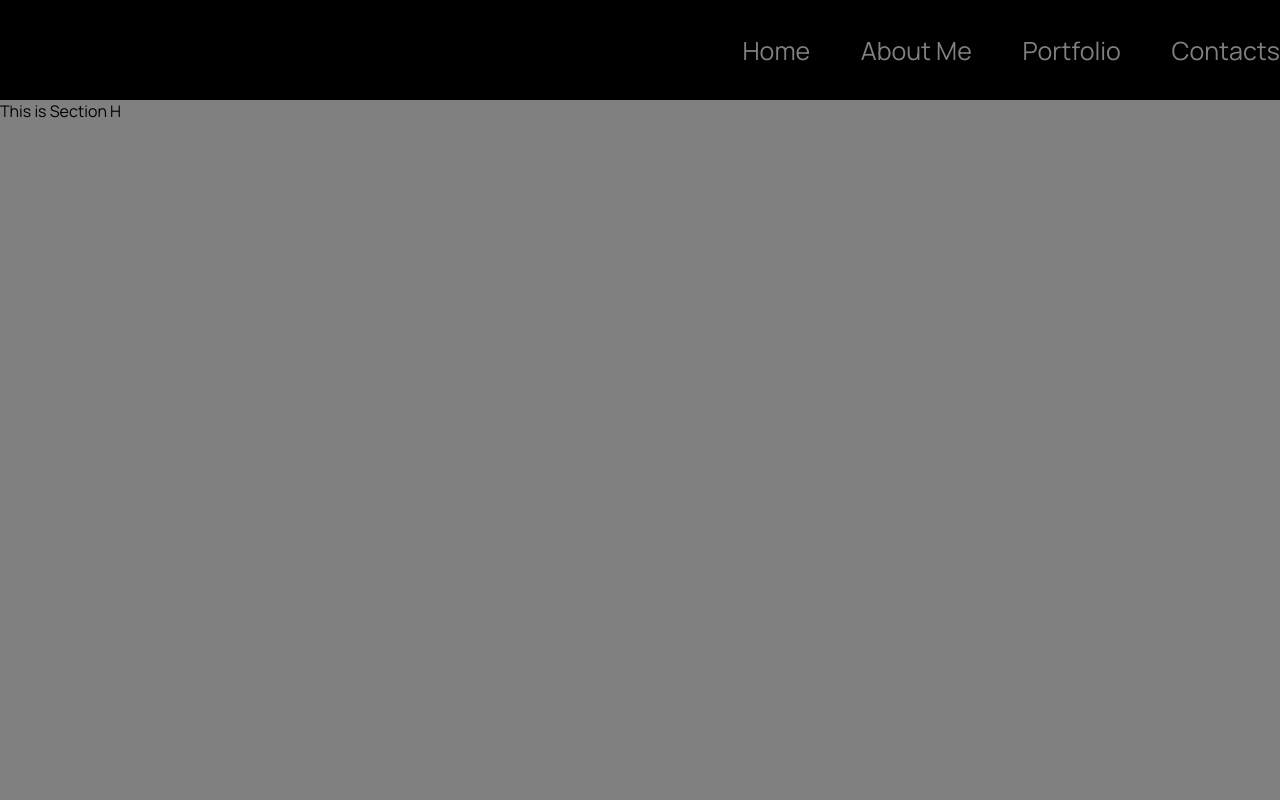
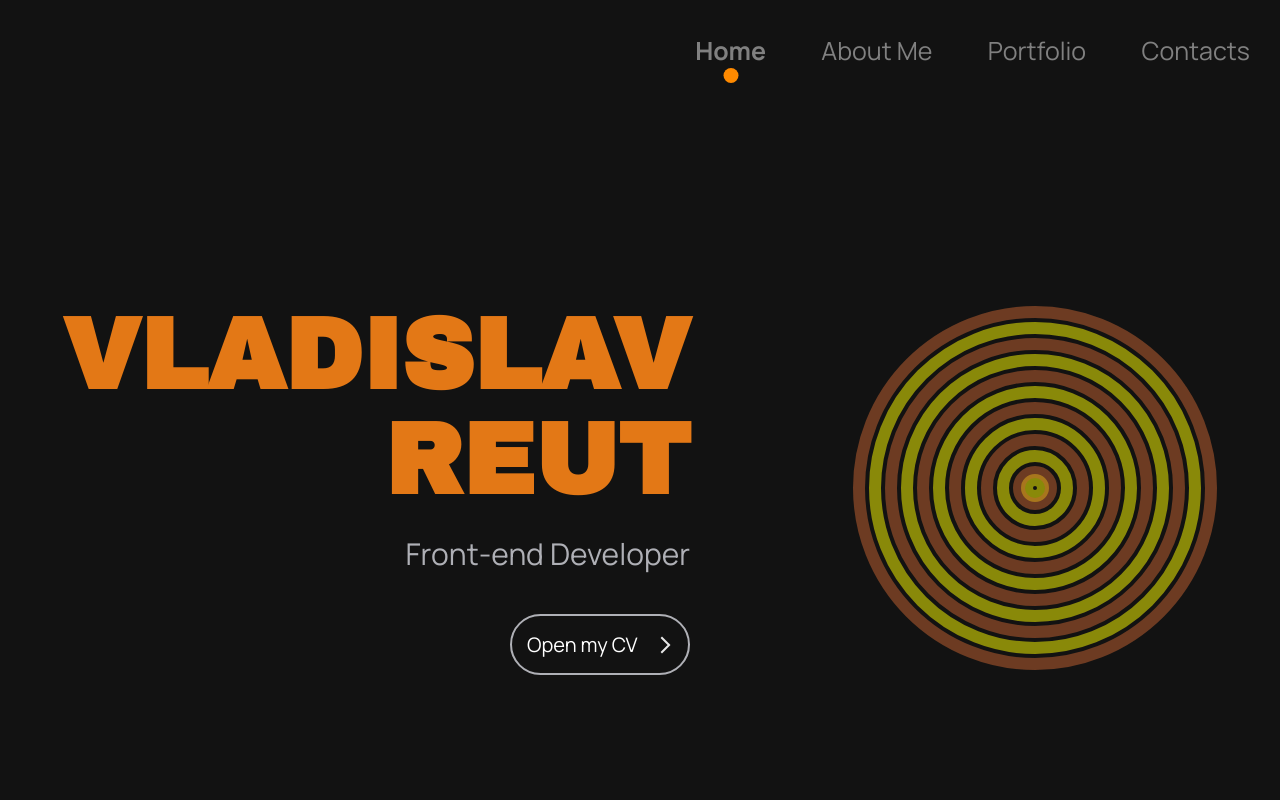
Before and after one commit to JeckJonnyQ/PORTFOLIO, a React (Vite) app: page / in a window 1280 px wide. Shown: the top 800 px of the page. Built offline with nearby package versions, Linux system fonts and the light colour scheme.

Commit message:
feat: add homeSection, animation, some styles

```diff
--- a/index.html
+++ b/index.html
@@ -7,7 +7,10 @@
 
     <link rel="preconnect" href="https://fonts.googleapis.com" />
     <link rel="preconnect" href="https://fonts.gstatic.com" crossorigin />
-    <link href="https://fonts.googleapis.com/css2?family=Manrope:wght@200..800&display=swap" rel="stylesheet" />
+    <link
+      href="https://fonts.googleapis.com/css2?family=Archivo+Black&family=Manrope:wght@200..800&display=swap"
+      rel="stylesheet"
+    />
 
     <title>Portfolio</title>
   </head>
--- a/src/App.css
+++ b/src/App.css
@@ -1,7 +1,7 @@
 #root {
   display: flex;
   flex-direction: column;
+  margin: 0 auto;
   flex: 1;
-  max-width: 1620px;
-  margin: 0 auto;
+  /* max-width: 1620px; */
 }
--- a/src/App.tsx
+++ b/src/App.tsx
@@ -1,6 +1,6 @@
 import './App.css';
 import Header from './Components/Header/Header';
-import SectionH from './Components/SectionH/SectionH';
+import SectionHome from './Components/SectionHome/SectionHome';
 import SectionA from './Components/SectionA/SectionA';
 import SectionB from './Components/SectionB/SectionB';
 import SectionC from './Components/SectionC/SectionC';
@@ -11,7 +11,7 @@ function App() {
   return (
     <>
       <Header links={HeaderLinks} />
-      <SectionH />
+      <SectionHome />
       <SectionA />
       <SectionB />
       <SectionC />
--- a/src/Components/Header/Header.scss
+++ b/src/Components/Header/Header.scss
@@ -7,42 +7,43 @@
   height: 100px;
   top: 0;
   left: 0;
-  background-color: black;
+  background-color: rgb(18, 18, 18);
 
-  .navbar {
+  .nav {
     display: flex;
     justify-content: flex-end;
+    align-items: center;
+    margin: 0px 30px;
     max-width: 1620px;
     width: 100%;
 
-    .navbar__content {
+    .nav__list {
       display: flex;
       justify-content: space-between;
-      flex-grow: 0.17;
+      flex-grow: 0.2;
 
-      .navbar__content_link {
-        position: relative;
-        font-family: 'Manrope', sans-serif;
+      .nav__list_item {
         font-size: 25px;
         color: rgb(128, 128, 128);
+
+        .nav__list_item-link {
           cursor: pointer;
 
           &.active {
             position: relative;
             font-weight: 700;
+            transition: all 0.5s ease;
 
             &::before {
               content: '';
               position: absolute;
-            left: 0;
-            bottom: -29px;
-            width: 100%;
-            height: 3px;
-            background-color: rgb(70, 163, 88);
-
-            @media (max-width: 576px) {
-              bottom: -19px;
-              height: 2px;
+              bottom: -15px;
+              left: 50%;
+              transform: translateX(-50%);
+              width: 15px;
+              height: 15px;
+              border-radius: 50%;
+              background-color: rgb(255, 138, 0);
             }
           }
         }
--- a/src/Components/Header/Header.tsx
+++ b/src/Components/Header/Header.tsx
@@ -11,11 +11,18 @@ interface HeaderProps {
 export default function Header({ links }: HeaderProps): ReactElement {
   return (
     <div className="header">
-      <nav className="navbar">
-        <ul className="navbar__content">
+      <nav className="nav">
+        <ul className="nav__list">
           {links.map((item) => (
-            <li className="navbar__content_link" key={item.id}>
-              <Link to={item.path} spy={true} smooth={true} offset={-100} duration={500}>
+            <li className="nav__list_item" key={item.id}>
+              <Link
+                className="nav__list_item-link"
+                to={item.path}
+                spy={true}
+                smooth={true}
+                offset={-100}
+                duration={500}
+              >
                 {item.label}
               </Link>
             </li>
--- a/src/Components/SectionH/SectionH.scss
+++ /dev/null
@@ -1,5 +0,0 @@
-.SectionH {
-  margin-top: 100px;
-  height: 1000px;
-  background-color: gray;
-}
--- a/src/Components/SectionH/SectionH.tsx
+++ /dev/null
@@ -1,12 +0,0 @@
-import { ReactElement } from 'react';
-import './SectionH.scss';
-
-function SectionH(): ReactElement {
-  return (
-    <div className="SectionH" id="home">
-      This is Section H
-    </div>
-  );
-}
-
-export default SectionH;
--- /dev/null
+++ b/src/Components/SectionHome/SectionHome.scss
@@ -0,0 +1,120 @@
+.home {
+  display: flex;
+  justify-content: center;
+  margin-top: 100px;
+  background-color: rgb(18, 18, 18);
+
+  .container {
+    display: flex;
+    justify-content: space-between;
+    margin: 0px 30px;
+    padding: 203px 140px 280px;
+    max-width: 1620px;
+    width: 100%;
+
+    @media (max-width: 1440px) {
+      padding: 203px 30px 280px;
+    }
+
+    @media (max-width: 1200px) {
+      flex-direction: column;
+      align-items: center;
+    }
+
+    .home__content {
+      display: flex;
+      flex-direction: column;
+      align-items: end;
+      max-width: 630px;
+
+      .home__content_title {
+        font-family: 'Archivo Black', sans-serif;
+        font-size: 100px;
+        line-height: 105px;
+        text-align: end;
+        color: #e37816;
+        text-transform: uppercase;
+      }
+
+      .home__content_description {
+        margin: 20px 0px 40px;
+        font-size: 30px;
+        color: rgb(175, 176, 182);
+        text-align: end;
+      }
+
+      .home__content_link {
+        position: relative;
+        max-width: 180px;
+        width: 100%;
+        padding: 15px 15px;
+        border: 2px solid rgb(175, 176, 182);
+        border-radius: 50px;
+        font-size: 20px;
+        color: rgb(255, 255, 255);
+        transition: all 0.5s ease;
+
+        &:hover {
+          box-shadow: 0px 0px 10px 5px rgba(255, 255, 255, 0.5);
+        }
+
+        &::after {
+          content: '';
+          position: absolute;
+          top: 50%;
+          right: 20px;
+          transform: translateY(-50%) rotate(45deg);
+          width: 10px;
+          height: 10px;
+          border-top: 2px solid rgba(255, 255, 255, 0.9);
+          border-right: 2px solid rgba(255, 255, 255, 0.9);
+        }
+      }
+    }
+
+    .home__animation {
+      display: flex;
+      justify-content: center;
+      align-items: center;
+      width: 370px;
+      height: 370px;
+
+      @media (max-width: 1200px) {
+        display: none;
+      }
+
+      circle.dark {
+        fill: rgba(0, 0, 0, 0);
+        stroke-width: 12px;
+        stroke: rgba(200, 100, 50, 0.5);
+        stroke-dasharray: 1360px;
+        stroke-dashoffset: 0px;
+        animation: 20s circles linear infinite;
+        stroke-linecap: round;
+      }
+
+      circle.dark:nth-child(odd) {
+        stroke: rgba(255, 255, 0, 0.5);
+        stroke-linecap: round;
+      }
+
+      @keyframes circles {
+        0% {
+          stroke-dashoffset: 0px;
+        }
+        50% {
+          stroke-width: 1px;
+        }
+        100% {
+          stroke-dashoffset: -9000px;
+        }
+      }
+
+      @keyframes RotateCC {
+        100% {
+          transform: rotate(-360deg);
+        }
+      }
+    }
+  }
+}
--- /dev/null
+++ b/src/Components/SectionHome/SectionHome.tsx
@@ -0,0 +1,39 @@
+import { ReactElement } from 'react';
+import './SectionHome.scss';
+
+import { linkPath } from '../../helpers/staticDataLinks';
+
+function SectionHome(): ReactElement {
+  return (
+    <div className="home" id="home">
+      <div className="container">
+        <div className="home__content">
+          <h1 className="home__content_title">Vladislav Reut</h1>
+          <p className="home__content_description">Front-end Developer</p>
+          <a href={linkPath.linkPathToCV} target="_blank" className="home__content_link">
+            Open my CV
+          </a>
+        </div>
+
+        <div className="home__animation">
+          <svg width="370" height="370">
+            <circle r="8" cy="185" cx="185" className="dark"></circle>
+            <circle r="16" cy="185" cx="185" className="dark"></circle>
+            <circle r="32" cy="185" cx="185" className="dark"></circle>
+            <circle r="48" cy="185" cx="185" className="dark"></circle>
+            <circle r="64" cy="185" cx="185" className="dark"></circle>
+            <circle r="80" cy="185" cx="185" className="dark"></circle>
+            <circle r="96" cy="185" cx="185" className="dark"></circle>
+            <circle r="112" cy="185" cx="185" className="dark"></circle>
+            <circle r="128" cy="185" cx="185" className="dark"></circle>
+            <circle r="144" cy="185" cx="185" className="dark"></circle>
+            <circle r="160" cy="185" cx="185" className="dark"></circle>
+            <circle r="176" cy="185" cx="185" className="dark"></circle>
+          </svg>
+        </div>
+      </div>
+    </div>
+  );
+}
+
+export default SectionHome;
--- /dev/null
+++ b/src/helpers/staticDataLinks.tsx
@@ -0,0 +1,7 @@
+interface LinkPath {
+  linkPathToCV: string;
+}
+
+export const linkPath: LinkPath = {
+  linkPathToCV: 'https://github.com/JeckJonnyQ',
+};
--- a/src/index.css
+++ b/src/index.css
@@ -8,9 +8,12 @@ body {
   display: flex;
   font-family: 'Manrope', sans-serif;
   font-style: normal;
-  background-color: blanchedalmond;
 }
 
 li {
   list-style-type: none;
 }
+
+a {
+  text-decoration: none;
+}
```
Also changed, not shown: src/assets/images/CVIcon.png (added), 1 other file (tests, documents, lock files or other folders). Lines whose indentation alone changed are shown as unchanged.
